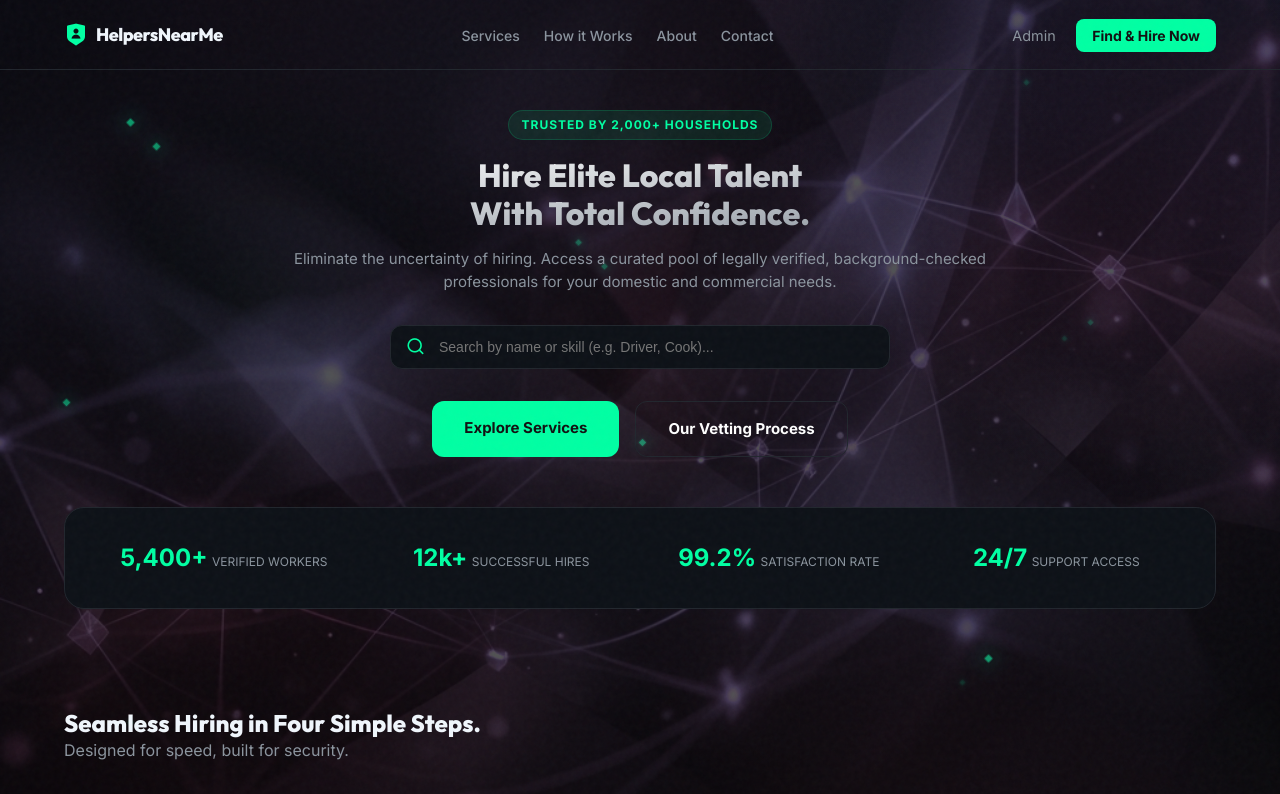
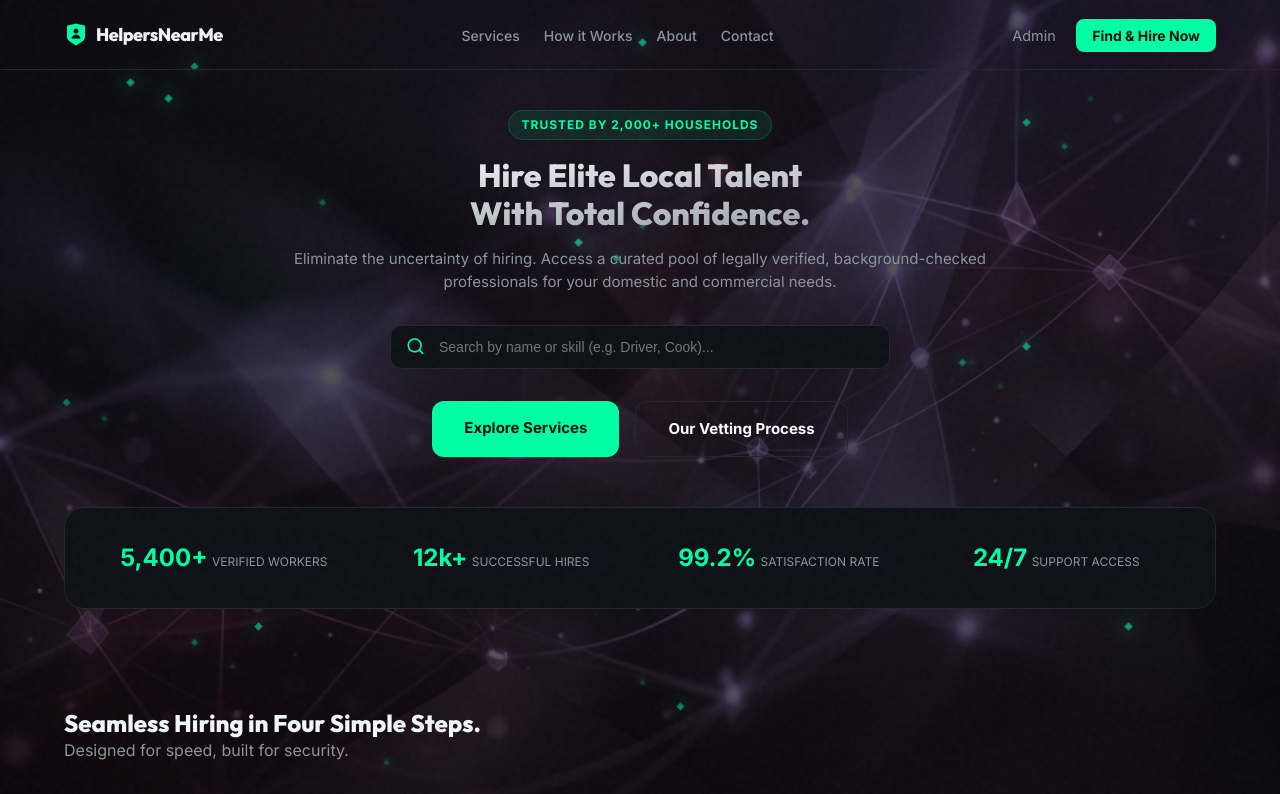
Before and after one commit to sadafiqbal91/helpers-near-me, a website built with Vite: page index.html in a window 1280 px wide. Shown: the top 794 px of the page. Built offline with nearby package versions, Linux system fonts and the light colour scheme; no server answers.

Commit message:
Enhance background with high-density diamond constellations

```diff
--- a/index.html
+++ b/index.html
@@ -14,21 +14,50 @@
         <div class="mesh-sphere"></div>
         <div class="mesh-sphere sphere-2"></div>
 
-        <!-- Animated Blinking Nodes (Clusters) -->
-        <div class="diamond-node" style="top: 15%; left: 10%; animation-delay: 0s;"></div>
-        <div class="diamond-node" style="top: 18%; left: 12%; animation-delay: 0.5s;"></div> <!-- Near cluster -->
-        <div class="diamond-node" style="top: 40%; left: 85%; animation-delay: 1.5s;"></div>
-        <div class="diamond-node" style="top: 42%; left: 83%; animation-delay: 2s;"></div> <!-- Near cluster -->
-        <div class="diamond-node" style="top: 70%; left: 20%; animation-delay: 0.5s;"></div>
-        <div class="diamond-node" style="top: 73%; left: 22%; animation-delay: 1s;"></div> <!-- Near cluster -->
-        <div class="diamond-node" style="top: 85%; left: 75%; animation-delay: 2.2s;"></div>
-        <div class="diamond-node" style="top: 82%; left: 77%; animation-delay: 0.2s;"></div> <!-- Near cluster -->
-        <div class="diamond-node" style="top: 30%; left: 45%; animation-delay: 3s;"></div>
-        <div class="diamond-node" style="top: 33%; left: 47%; animation-delay: 1.2s;"></div> <!-- Near cluster -->
-        <div class="diamond-node" style="top: 55%; left: 50%; animation-delay: 0.8s;"></div>
-        <div class="diamond-node" style="top: 10%; left: 80%; animation-delay: 2.5s;"></div>
-        <div class="diamond-node" style="top: 90%; left: 10%; animation-delay: 1.8s;"></div>
-        <div class="diamond-node" style="top: 50%; left: 5%; animation-delay: 3.5s;"></div>
+        <!-- High Density Animated Nodes (Constellations) -->
+        <!-- Top Left Cluster -->
+        <div class="diamond-node" style="top: 10%; left: 10%; animation-delay: 0s;"></div>
+        <div class="diamond-node" style="top: 12%; left: 13%; animation-delay: 0.3s;"></div>
+        <div class="diamond-node" style="top: 8%; left: 15%; animation-delay: 0.6s;"></div>
+
+        <!-- Center Cluster -->
+        <div class="diamond-node" style="top: 30%; left: 45%; animation-delay: 0.2s;"></div>
+        <div class="diamond-node" style="top: 32%; left: 48%; animation-delay: 0.8s;"></div>
+        <div class="diamond-node" style="top: 28%; left: 50%; animation-delay: 1.4s;"></div>
+
+        <!-- Top Right Cluster -->
+        <div class="diamond-node" style="top: 15%; left: 80%; animation-delay: 0.5s;"></div>
+        <div class="diamond-node" style="top: 18%; left: 83%; animation-delay: 1.2s;"></div>
+        <div class="diamond-node" style="top: 12%; left: 85%; animation-delay: 2s;"></div>
+
+        <!-- Middle Left -->
+        <div class="diamond-node" style="top: 50%; left: 5%; animation-delay: 0.9s;"></div>
+        <div class="diamond-node" style="top: 52%; left: 8%; animation-delay: 1.5s;"></div>
+
+        <!-- Middle Right Cluster -->
+        <div class="diamond-node" style="top: 45%; left: 75%; animation-delay: 1s;"></div>
+        <div class="diamond-node" style="top: 48%; left: 78%; animation-delay: 2.1s;"></div>
+        <div class="diamond-node" style="top: 43%; left: 80%; animation-delay: 0.3s;"></div>
+
+        <!-- Bottom Left Cluster -->
+        <div class="diamond-node" style="top: 80%; left: 15%; animation-delay: 1.1s;"></div>
+        <div class="diamond-node" style="top: 83%; left: 18%; animation-delay: 2.2s;"></div>
+        <div class="diamond-node" style="top: 78%; left: 20%; animation-delay: 0.4s;"></div>
+
+        <!-- Bottom Center -->
+        <div class="diamond-node" style="top: 85%; left: 50%; animation-delay: 1.6s;"></div>
+        <div class="diamond-node" style="top: 88%; left: 53%; animation-delay: 0.7s;"></div>
+
+        <!-- Bottom Right Cluster -->
+        <div class="diamond-node" style="top: 75%; left: 85%; animation-delay: 2.5s;"></div>
+        <div class="diamond-node" style="top: 78%; left: 88%; animation-delay: 0.2s;"></div>
+        <div class="diamond-node" style="top: 72%; left: 90%; animation-delay: 1.3s;"></div>
+
+        <!-- Scattered Sparkles -->
+        <div class="diamond-node" style="top: 25%; left: 25%; animation-delay: 3s;"></div>
+        <div class="diamond-node" style="top: 65%; left: 65%; animation-delay: 3.5s;"></div>
+        <div class="diamond-node" style="top: 5%; left: 50%; animation-delay: 4s;"></div>
+        <div class="diamond-node" style="top: 95%; left: 30%; animation-delay: 2.7s;"></div>
     </div>
 
     <!-- Scroll Progress Bar -->
```
Also changed, not shown: admin.html (+7 -4 lines).
